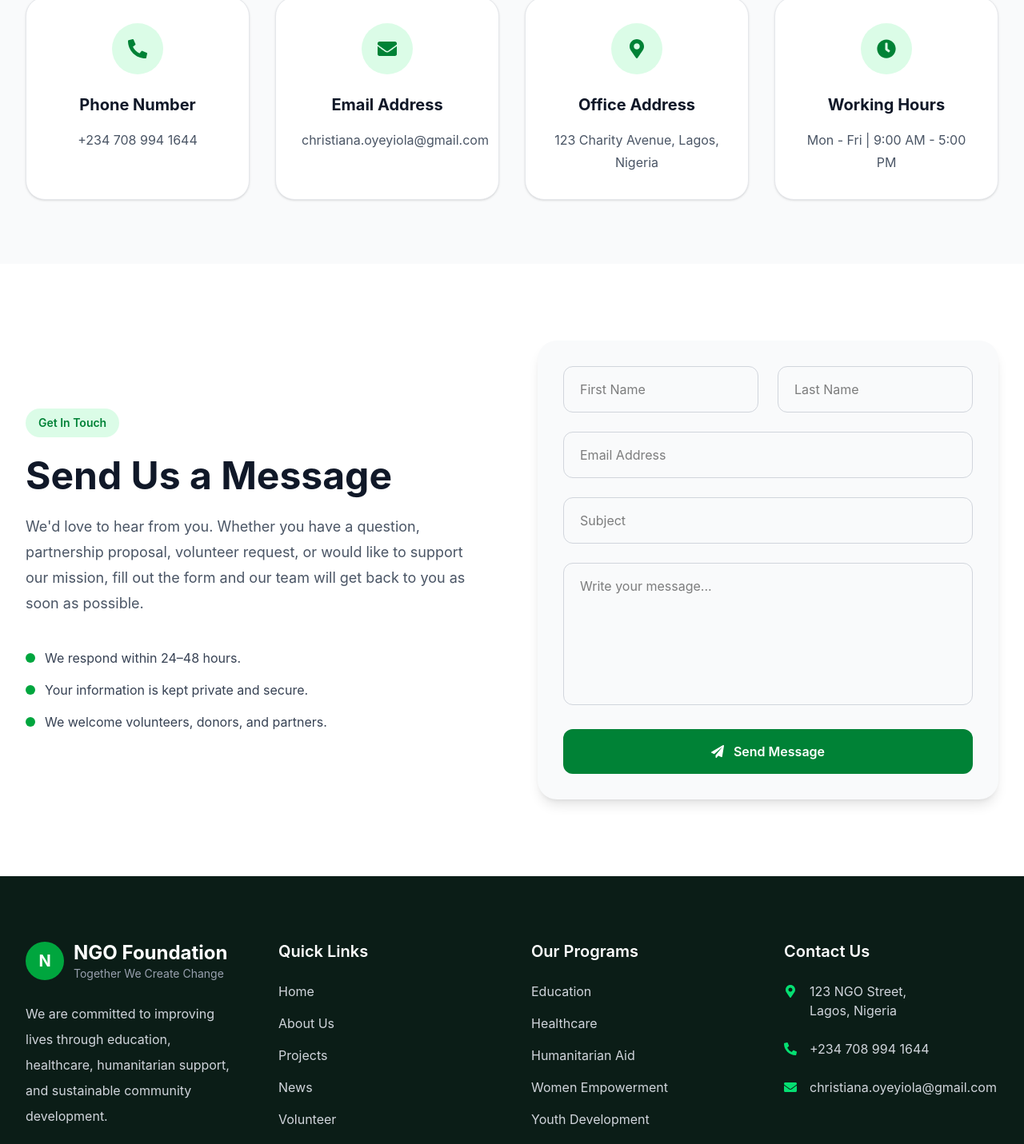
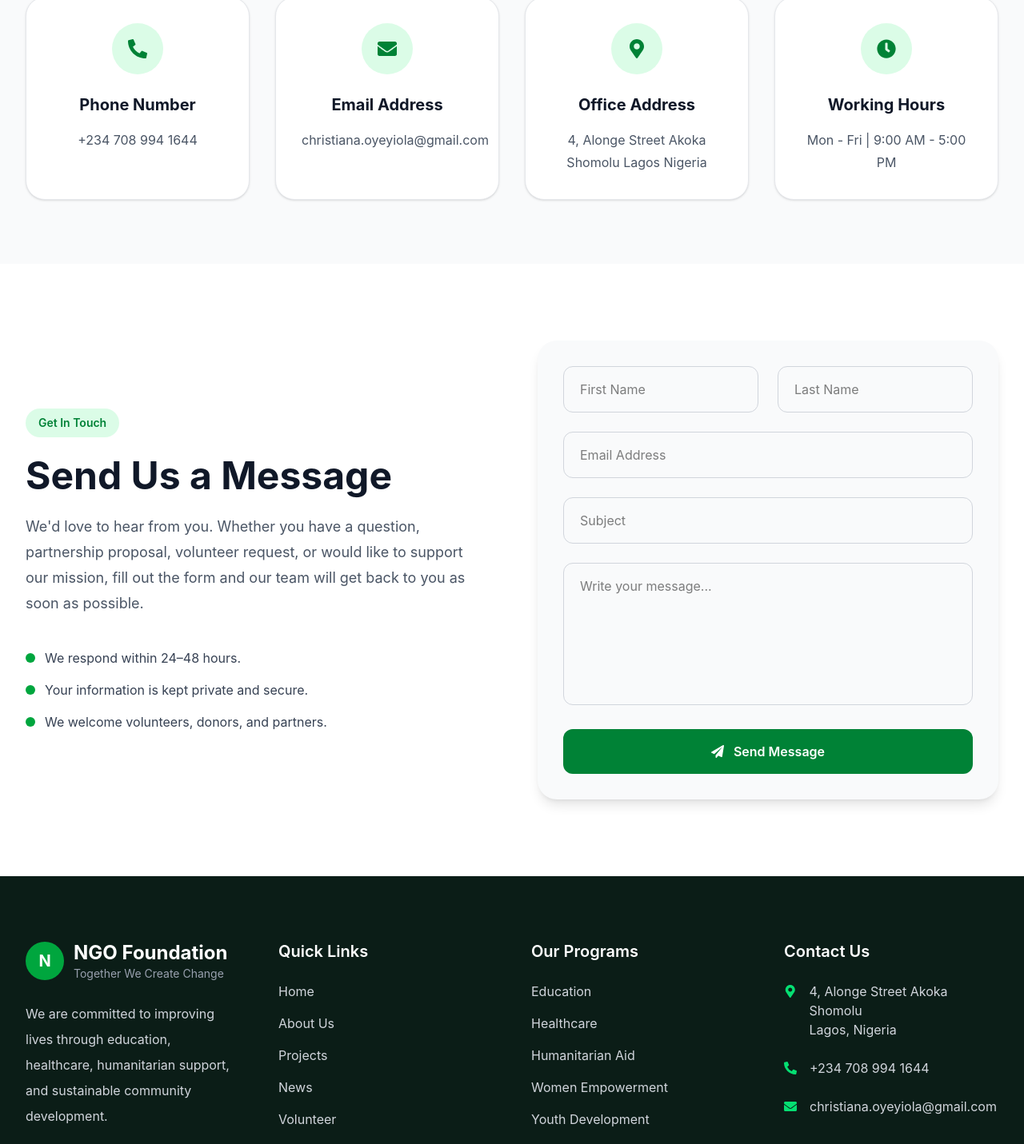
Before and after one commit to GAMSH655/brightbloom, a React (Vite) app: page /contact in a window 1280 px wide. Shown: the part 784-2215 px from the top of the page at 80% size. Built offline with nearby package versions, Linux system fonts and the light colour scheme.

Commit message:
added tiktok live link to the footer

```diff
--- a/index.html
+++ b/index.html
@@ -4,7 +4,7 @@
     <meta charset="UTF-8" />
     <link rel="icon" type="image/svg+xml" href="/vite.svg" />
     <meta name="viewport" content="width=device-width, initial-scale=1.0" />
-    <title>vite-project</title>
+    <title>BRIGHT BLOOM GIRLS FOUNDATION</title>
   </head>
   <body>
     <div id="root"></div>
--- a/src/Contact/ContactInfo.jsx
+++ b/src/Contact/ContactInfo.jsx
@@ -23,7 +23,7 @@ const contactDetails = [
     id: 3,
     icon: <FaMapMarkerAlt />,
     title: "Office Address",
-    info: "123 Charity Avenue, Lagos, Nigeria",
+    info: "4, Alonge Street Akoka Shomolu Lagos Nigeria",
   },
   {
     id: 4,
--- a/src/components/Footer.jsx
+++ b/src/components/Footer.jsx
@@ -57,7 +57,7 @@ const Footer = () => {
               </a>
 
               <a
-                href="#"
+                href="https://www.tiktok.com/@brightbloomgirlsfoundati?_r=1&_t=ZS-9AWP3nK1f8R"
                 className="w-10 h-10 rounded-full bg-white/10 hover:bg-green-600 transition flex items-center justify-center"
               >
                 < FaTiktok />
@@ -152,7 +152,7 @@ const Footer = () => {
               <div className="flex gap-4">
                 <FaMapMarkerAlt className="text-green-400 mt-1" />
                 <p>
-                  123 NGO Street,
+                 4, Alonge Street Akoka Shomolu
                   <br />
                   Lagos, Nigeria
                 </p>
```
